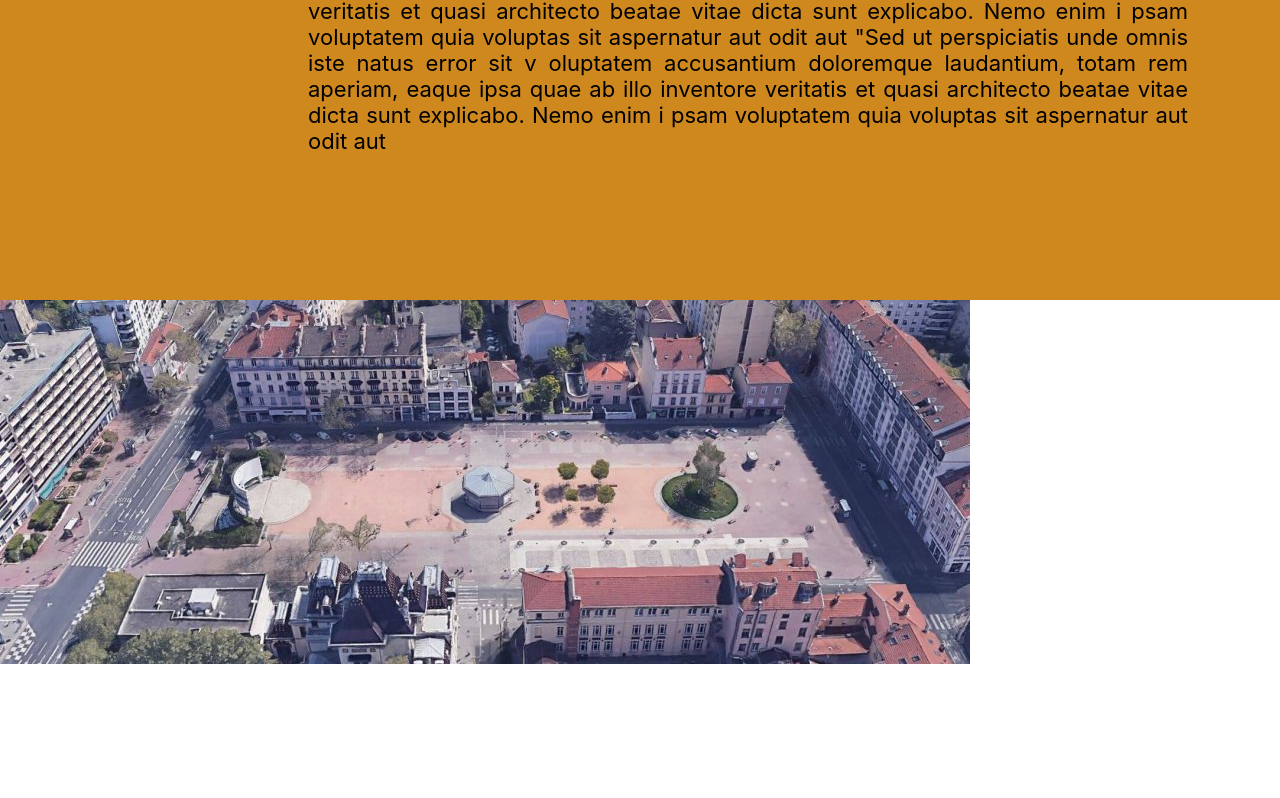
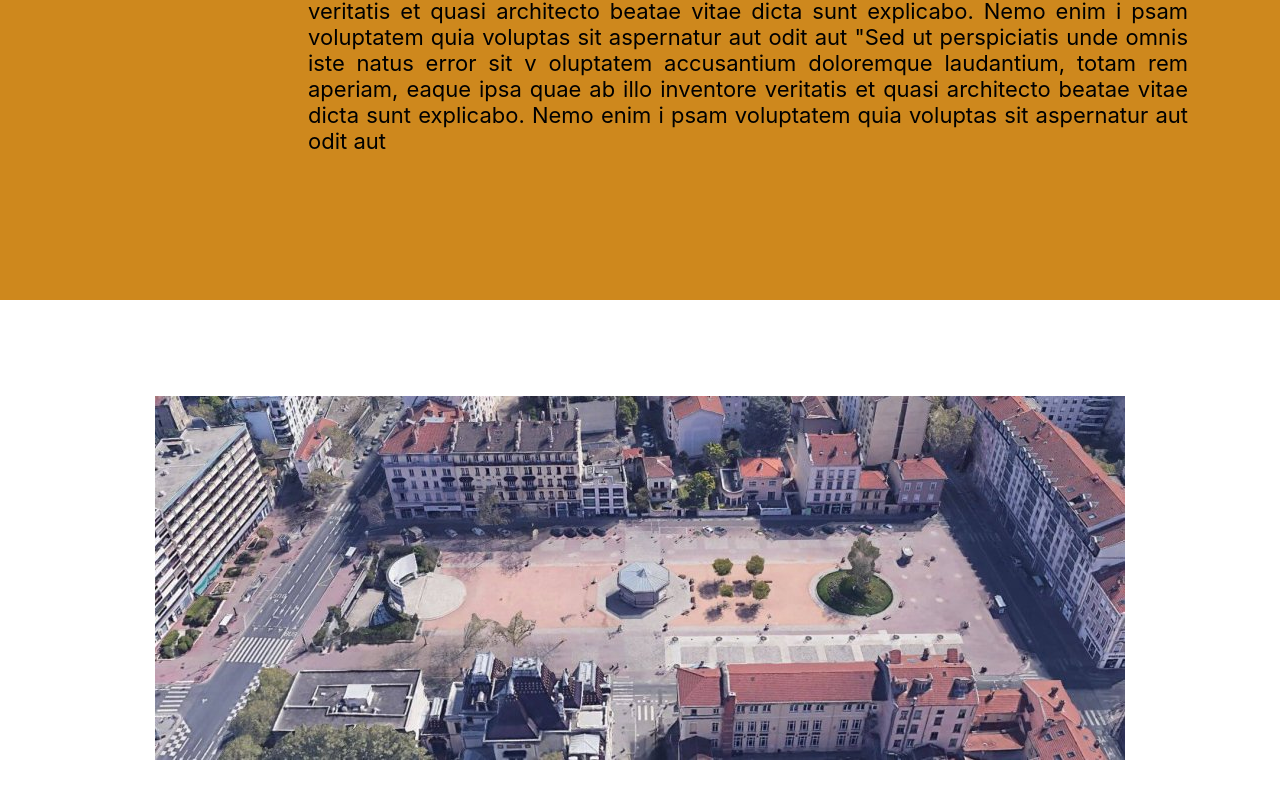
Before and after one commit to BerthetLucas/GuideLyon8, a React (Create React App) app: page / in a window 1280 px wide. Shown: the part 864-1662 px from the top of the page. Before the commit the page ends 1532 px from the top, so only its background shows below. Built offline with nearby package versions, Linux system fonts and the light colour scheme.

Commit message:
ajout de la photo sur page principale

```diff
--- a/src/components/illu.js
+++ b/src/components/illu.js
@@ -1,9 +1,19 @@
 import imageDeLaPlace from '../assets/Monplaisir.jpg'
+import '../styles/illu.css'
+
 
 function BasDePagePrincipale (){
 
 return (
+    <div className='main'>
+
+    <div className='containeralpha'>
+
+
     <img src={imageDeLaPlace} className='imagePlace' alt='vue aerienne de la place monplaisir'></img>
+
+    </div>
+    </div>
 )
 
 }
--- /dev/null
+++ b/src/styles/illu.css
@@ -0,0 +1,7 @@
+.main {
+    background-color: white;
+    height : 70vh;
+    display : flex;
+    align-items: center;
+    justify-content:center;
+}
```
